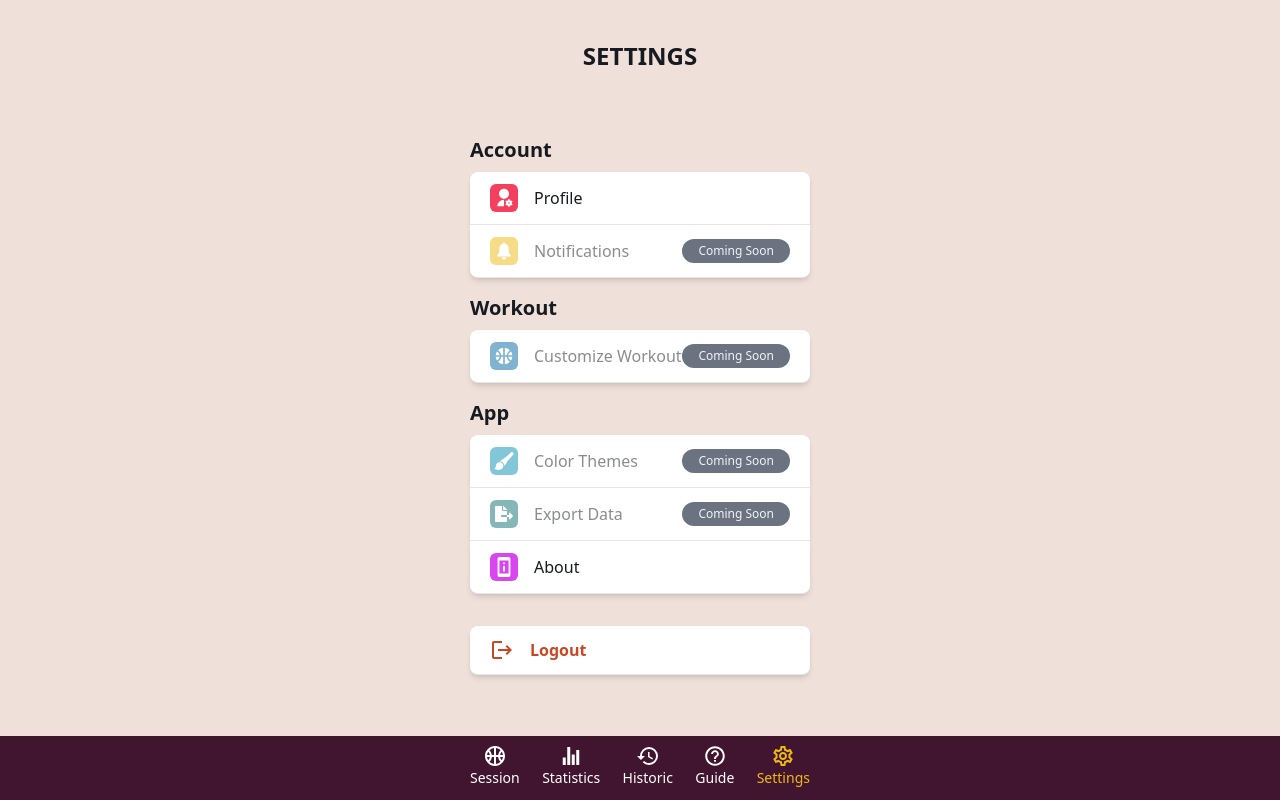
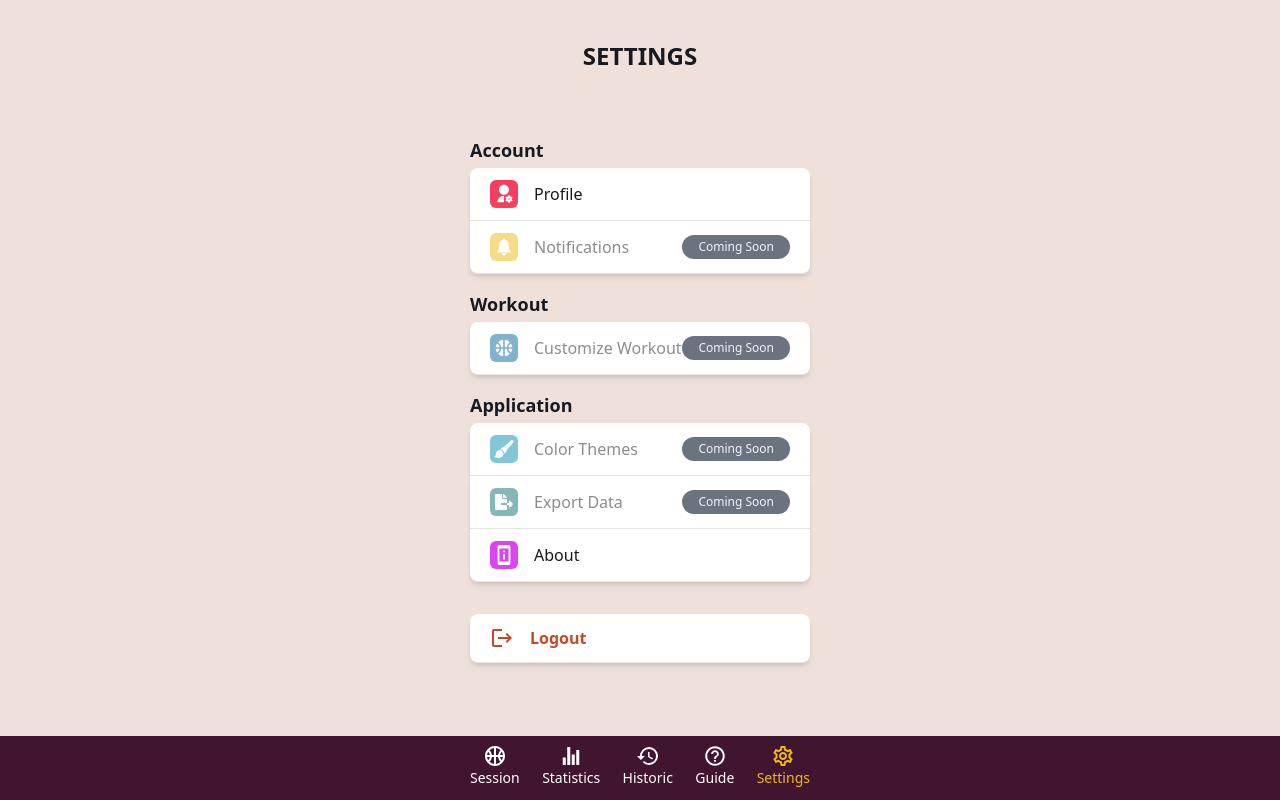
Before and after one commit to ornel77/basketball-practice-app, a React (Vite) app in the folder frontend/: page /settings in a window 1280 px wide. Built offline with nearby package versions, Linux system fonts and the light colour scheme; no server answers.

Commit message:
modify font of h3

```diff
--- a/frontend/src/components/settings/SettingsContainer.jsx
+++ b/frontend/src/components/settings/SettingsContainer.jsx
@@ -16,7 +16,7 @@ const SettingsContainer = () => {
       <h2 className="title">Settings</h2>
 
       <div className="mt-16 font-light">
-        <h3 className="font-semibold text-xl mb-2">Account</h3>
+        <h3 className="font-semibold text-lg mb-1">Account</h3>
         {/* PROFILE */}
         <article
           onClick={() => navigate("/settings/account")}
@@ -41,7 +41,7 @@ const SettingsContainer = () => {
           </section>
         </article>
 
-        <h3 className="font-semibold text-xl mb-2">Workout</h3>
+        <h3 className="font-semibold text-lg mb-1">Workout</h3>
         {/* CUSTOM WORKOUT */}
         <article className="tabs-settings mb-4 rounded-lg">
           <section className="flex justify-between items-center w-full">
@@ -55,7 +55,7 @@ const SettingsContainer = () => {
           </section>
         </article>
 
-      <h3 className="font-semibold text-xl mb-2">App</h3>
+      <h3 className="font-semibold text-lg mb-1">Application</h3>
         {/* COLOR THEMES */}
         <article className="tabs-settings rounded-t-lg">
           <section className="flex justify-between items-center w-full">
```
